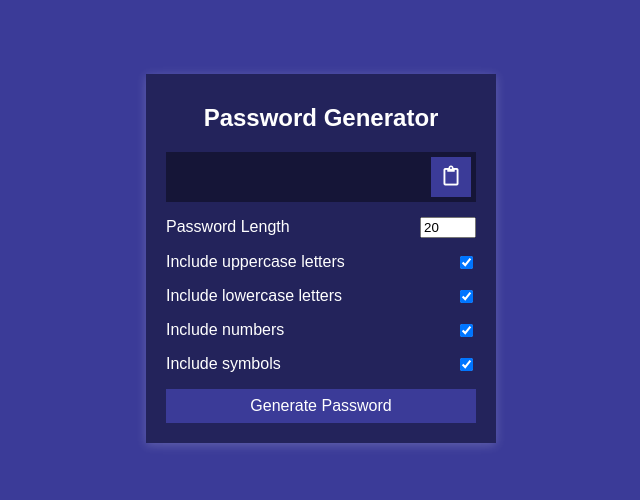
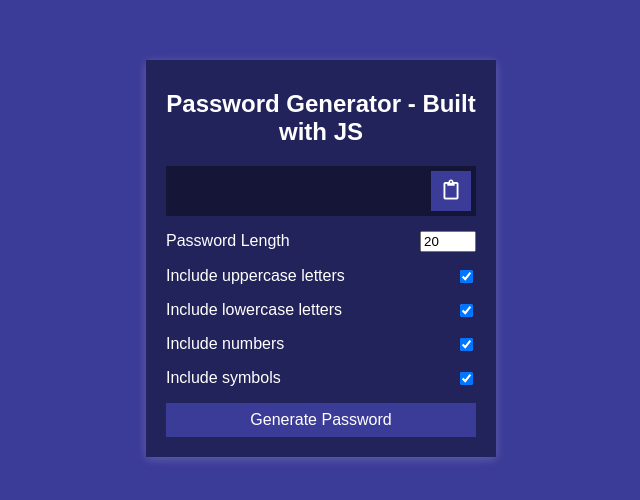
Before and after one commit to DKAXELL/js-password-generator, a plain HTML site: page index.html in a window 1280 px wide. Shown: the part 142-642 px from the top of the page, without its empty margins (319-959 px from the left). Drawn offline with Linux system fonts and the light colour scheme; a web font is replaced by a local one.

Commit message:
Update index.html
H2 tag changed

```diff
--- a/index.html
+++ b/index.html
@@ -9,7 +9,7 @@
   </head>
   <body>
     <div class="container">
-      <h2>Password Generator</h2>
+      <h2>Password Generator - Built with JS</h2>
       <div class="result-container">
         <span id="result"></span>
         <button class="btn" id="clipboard">
```
